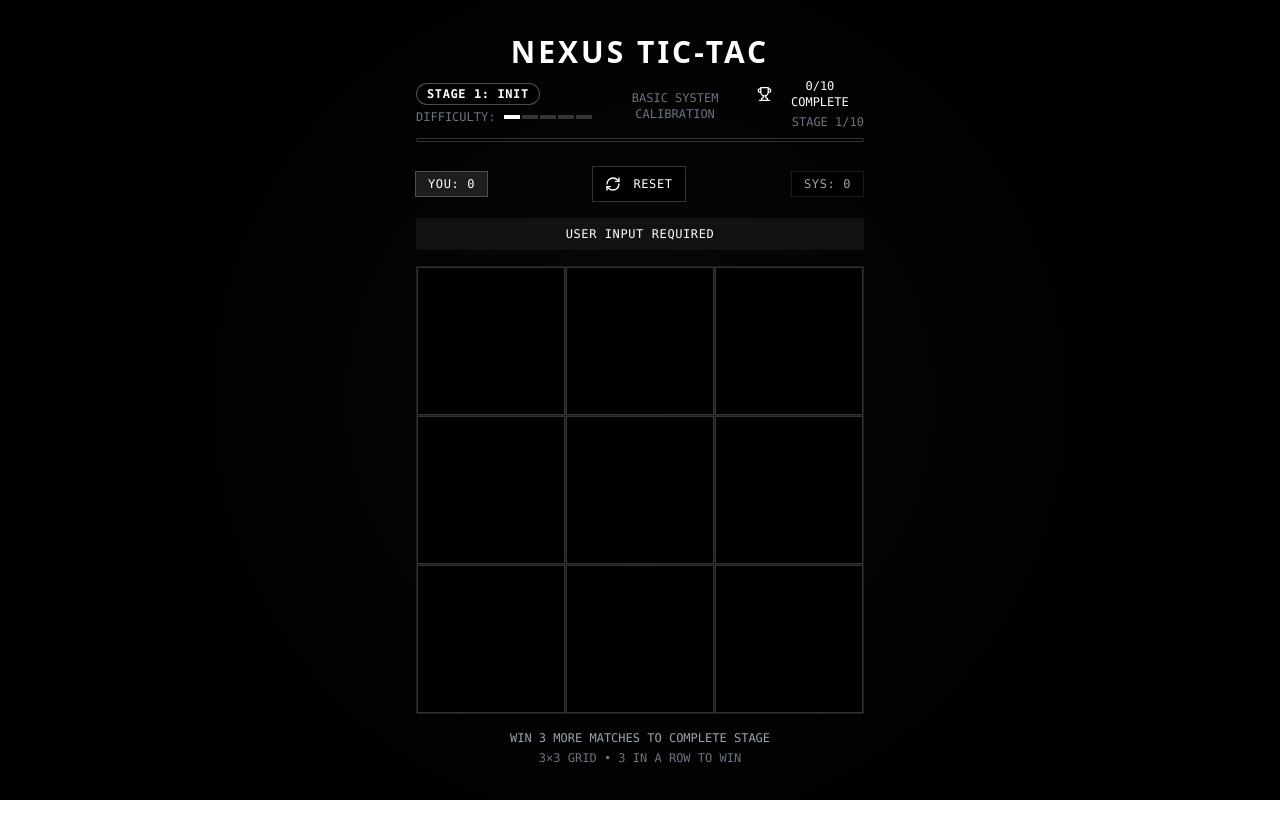
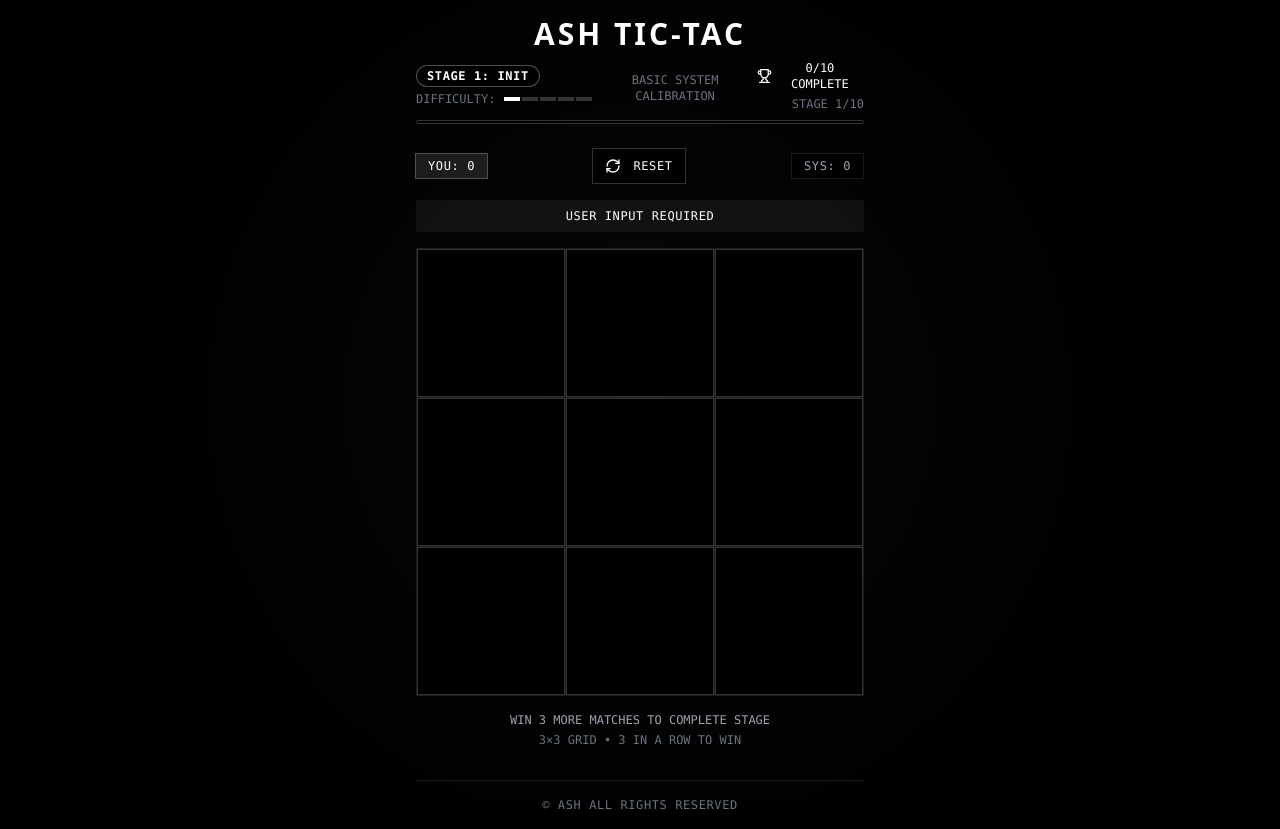
Before and after one commit to AyushSingh360/Dark-Tic-Tac-Toe, a Next.js app: page / in a window 1280 px wide. Before the commit the page ends 800 px from the top, so only its background shows below. Built offline with nearby package versions, Linux system fonts and the light colour scheme.

Commit message:
feat: add copyright footer to TicTacToe game
Include "© Ash All rights reserved" at bottom of game page.

Co-authored-by: Ayush Singh <117029372+AyushSingh360@users.noreply.github.com>

```diff
--- a/components/tic-tac-toe.tsx
+++ b/components/tic-tac-toe.tsx
@@ -73,7 +73,7 @@ export default function TicTacToe() {
       {showCelebration && <Celebration />}
 
       <div className="mb-6 text-center">
-        <h1 className="text-3xl font-bold mb-2 text-white tracking-widest">NEXUS TIC-TAC</h1>
+        <h1 className="text-3xl font-bold mb-2 text-white tracking-widest">ASH TIC-TAC</h1>
         <div className="flex items-center justify-between mb-2">
           <div className="flex flex-col items-start">
             <Badge
@@ -151,6 +151,9 @@ export default function TicTacToe() {
           onReset={resetGame}
         />
       )}
+      <div className="mt-8 text-center text-xs text-gray-500 font-mono tracking-wider border-t border-white border-opacity-10 pt-4">
+        © ASH ALL RIGHTS RESERVED
+      </div>
     </div>
   )
 }
```
